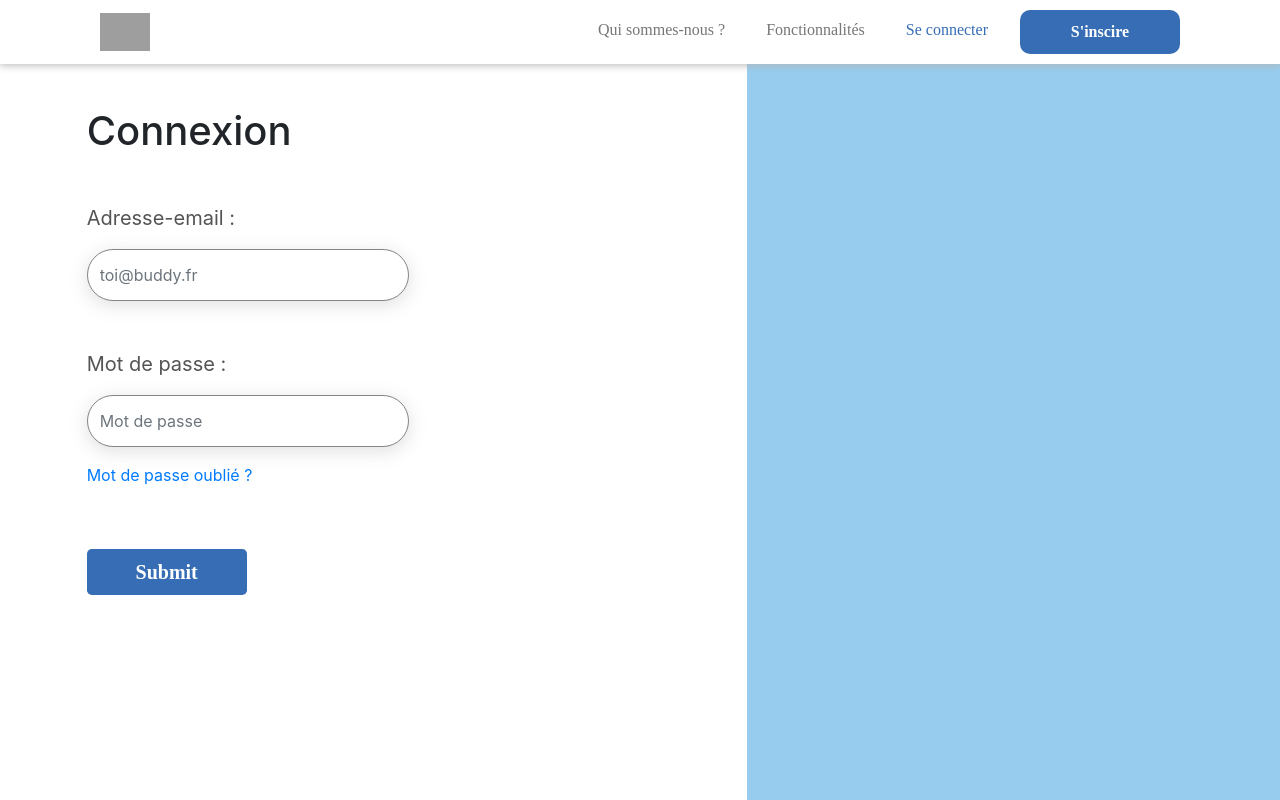
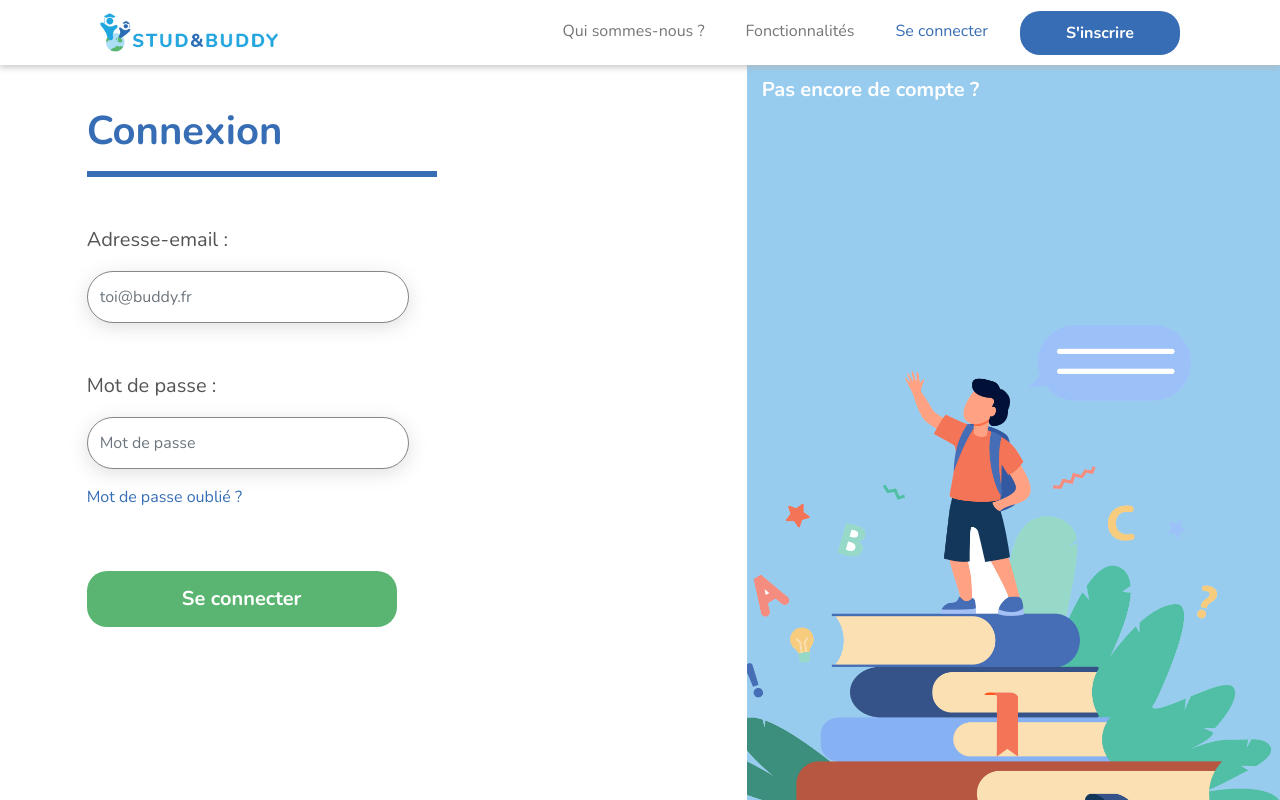
Before and after one commit to nenber/StudeBuddy, a Symfony app: template app/templates/user/login.html.twig in a window 1280 px wide. Run offline with Twig, Linux system fonts and the light colour scheme; the template is opened without the code that fills it, so the values that code supplies are empty; some libraries are stand-ins or nearby versions; grey boxes are pictures that could not be loaded.

Commit message:
feat/front : finalize login design and add plugin

```diff
--- a/app/templates/base.html.twig
+++ b/app/templates/base.html.twig
@@ -8,16 +8,28 @@
 		</title>
 		<meta name="viewport" content="initial-scale=1, maximum-scale=1">
 		<link rel="stylesheet" href="https://cdn.jsdelivr.net/npm/bootstrap@4.5.3/dist/css/bootstrap.min.css" integrity="sha384-TX8t27EcRE3e/ihU7zmQxVncDAy5uIKz4rEkgIXeMed4M0jlfIDPvg6uqKI2xXr2" crossorigin="anonymous"> {% block stylesheets %}{% endblock %}
+		<link rel="preconnect" href="https://fonts.gstatic.com">
+		<link href="https://fonts.googleapis.com/css2?family=Nunito:wght@300;400;600;700;800;900&display=swap" rel="stylesheet">
+		<link href="https://unpkg.com/aos@2.3.1/dist/aos.css" rel="stylesheet">
 
 		<style type="text/css">
 
 			{
 				# GLOBAL BODY #
 			}
+			body {
+				font-family: 'Nunito', sans-serif;
+				scroll-behavior: smooth;
+			}
+			h1 {
+				font-family: 'Nunito', sans-serif;
+				font-weight: bold;
+			}
 
 			label {
 				color: #545454 !important;
 				font-size: 20px;
+				font-family: 'Nunito', sans-serif;
 			}
 
 			.form-control {
@@ -27,6 +39,13 @@
 				border-radius: 47px;
 				height: 52px;
 			}
+
+			hr {
+				border: 3px solid #366DB4;
+				max-width: 60%;
+				margin-left: 0
+			}
+
 
 			@media(max-width: 575.98px) {
 				label {
@@ -64,7 +83,8 @@
 			}
 			.navbar-light .navbar-nav .nav-link {
 				margin-left: 25px;
-				font-family: "CoreSansG-Medium";
+				font-family: 'Nunito', sans-serif;
+				font-weight: normal;
 				color: #767676;
 			}
 
@@ -86,8 +106,8 @@
 				font-weight: bold;
 				font-size: 16px;
 				background-color: #366DB4;
-				border-radius: 10px;
-				font-family: "CoreSansG-Regular";
+				border-radius: 20px;
+				font-family: 'Nunito', sans-serif;
 				transition: 0.3s ease all;
 				width: 160px;
 			}
@@ -104,6 +124,17 @@
 			#login .block-blue {
 				background: #97CCEF;
 				height: 100vh;
+				overflow: hidden;
+
+			}
+			#login .block-blue p {
+				margin-top: 15%;
+			}
+			#login .block-blue a {
+				color: white;
+				font-weight: bold;
+				font-size: 20px;
+
 			}
 
 			#login .contenu {
@@ -111,12 +142,44 @@
 			}
 
 			#login button {
-				margin-top: 8%
+				margin-top: 8%;
+				background: #5BB572;
+				width: 310px;
+				border-radius: 20px;
+				height: 56px;
 			}
+
+			#login h1 {
+				color: #366DB4;
+			}
+
+			#login form a {
+				color: #366DB4;
+			}
+
+			#login a {
+				color: #97CCEF;
+			}
+
+			#login img {
+				position: absolute;
+				top: 270px;
+				width: 750px;
+				right: -90px;
+			}
+
 
 			@media(max-width: 575.98px) {
 				#login p {
 					font-size: 13px
+				}
+
+				#login .contenu {
+					padding: 25% 0 0;
+				}
+
+				#login button {
+					width: 100%;
 				}
 			}
 		</style>
@@ -126,11 +189,11 @@
 
 		<nav class="navbar navbar-expand-lg navbar-light bg-light fixed-top">
 			<a class="navbar-brand" href="{{ path('default_index') }}">
-				<img src="../../assets/logos/minima_logo.svg" alt="logo studandbuddy" width="50px"/>
+				<img src="{{ asset('/img/logo.png') }}" alt="logo studandbuddy" width="180px"/>
 			</a>
 			{# <button class="navbar-toggler" type="button" data-target="#navbarSupportedContent" aria-controls="navbarSupportedContent" aria-expanded="false" aria-label="Toggle navigation" (click)="toggleNavbar()">
-																												<img [src]="openButton" width="20px"/>
-																											</button> #}
+																																																																																																																																																																																																																																																																																																	<img [src]="openButton" width="20px"/>
+																																																																																																																																																																																																																																																																																																</button> #}
 
 			<div class="collapse navbar-collapse" [ngClass]="{ show: navbarOpen }" id="navbarSupportedContent">
 				<ul class="navbar-nav ml-auto">
@@ -145,7 +208,7 @@
 					</li>
 					<li class="nav-item ml-4">
 						<button>
-							S'inscire
+							S'inscrire
 						</button>
 					</li>
 				</ul>
@@ -160,6 +223,10 @@
 				<script src="https://code.jquery.com/jquery-3.5.1.slim.min.js" integrity="sha384-DfXdz2htPH0lsSSs5nCTpuj/zy4C+OGpamoFVy38MVBnE+IbbVYUew+OrCXaRkfj" crossorigin="anonymous"></script>
 				<script src="https://cdn.jsdelivr.net/npm/popper.js@1.16.1/dist/umd/popper.min.js" integrity="sha384-9/reFTGAW83EW2RDu2S0VKaIzap3H66lZH81PoYlFhbGU+6BZp6G7niu735Sk7lN" crossorigin="anonymous"></script>
 				<script src="https://cdn.jsdelivr.net/npm/bootstrap@4.5.3/dist/js/bootstrap.min.js" integrity="sha384-w1Q4orYjBQndcko6MimVbzY0tgp4pWB4lZ7lr30WKz0vr/aWKhXdBNmNb5D92v7s" crossorigin="anonymous"></script>
+				<script src="https://unpkg.com/aos@2.3.1/dist/aos.js"></script>
 			{% endblock %}
+			<script>
+				AOS.init();
+			</script>
 		</body>
 	</html>
--- a/app/templates/user/login.html.twig
+++ b/app/templates/user/login.html.twig
@@ -8,8 +8,9 @@
 	<div id="login">
 		<div class="row">
 			<div class="col-lg-7 col-sm-12">
-				<div class="contenu">
-					<h1>Connexion</h1>
+				<div class="contenu" data-aos="fade-right" data-aos-offset="400">
+					<h1>Connexion
+						<hr></h1>
 					<form class="mt-5">
 						<div class="form-group row">
 							<div class="col-lg-7">
@@ -26,13 +27,24 @@
 						<p>
 							<a href="">Mot de passe oublié ?</a>
 						</p>
-						<button type="submit" class="btn-lg">Submit</button>
+						<button type="submit" class="btn-lg">Se connecter</button>
 					</form>
+
+					<p class="mt-3 d-block d-sm-block d-md-none">
+						<a href="">Pas encore de compte ?</a>
+					</p>
 
 				</div>
 			</div>
 			<div class="col-lg-5 block-blue d-none d-lg-block d-xl-block">
-				2 of 2
+				<div class="row">
+					<div class="col-xl-12">
+						<p>
+							<a href="">Pas encore de compte ?</a>
+						</p>
+					</div>
+				</div>
+				<img src="{{ asset('/img/8576.png') }}" alt="logo studandbuddy" width="180px"/>
 			</div>
 		</div>
 	{% endblock %}
```
Also changed, not shown: app/public/img/8576.png (added), app/public/img/logo.png (added).
